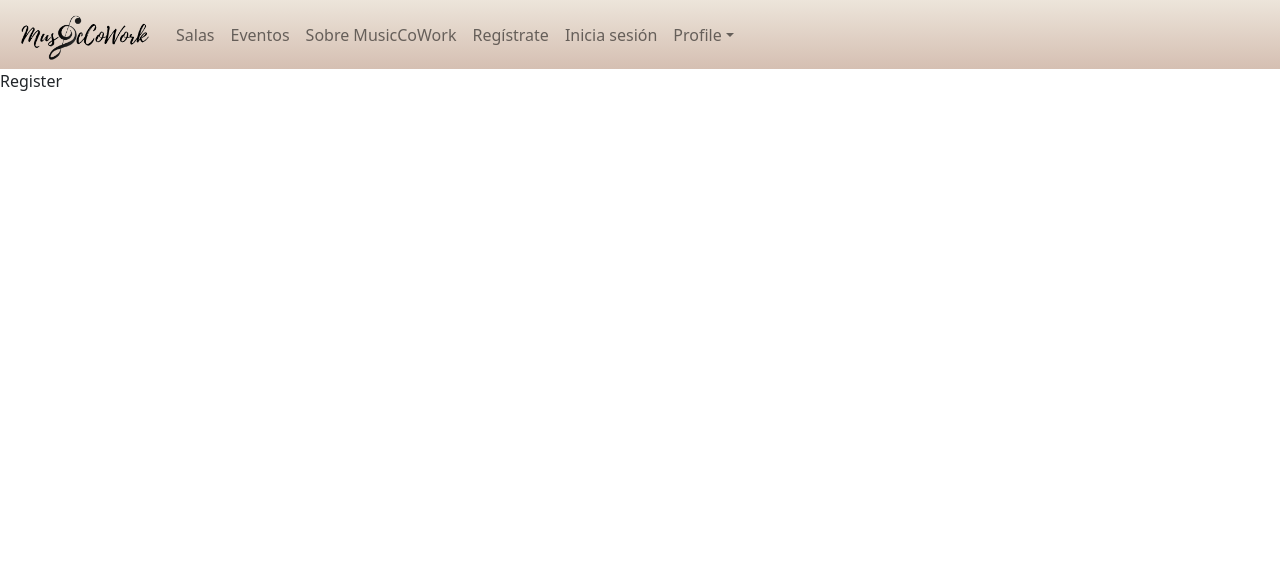
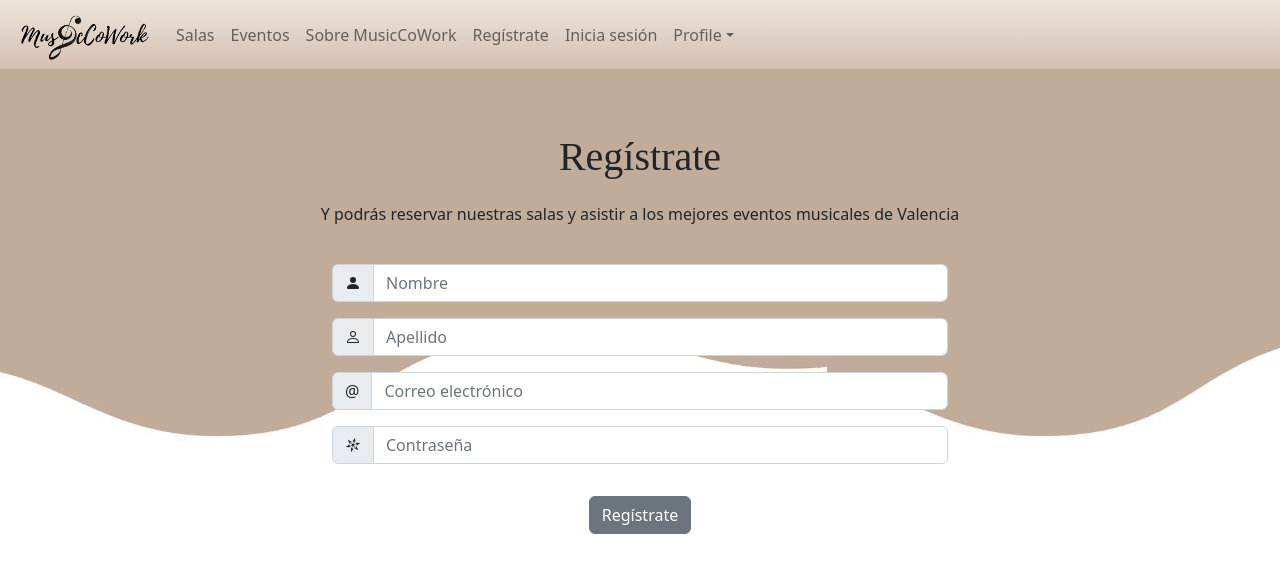
Before and after one commit to Ainamoreno/PF_MusicCoWork_front, a React (Create React App) app: page /register in a window 1280 px wide. Shown: the top 572 px of the page. Built offline with nearby package versions, Linux system fonts and the light colour scheme.

Commit message:
Maquetación de la pantalla register y login

```diff
--- a/src/containers/Login/Login.jsx
+++ b/src/containers/Login/Login.jsx
@@ -1,8 +1,54 @@
 import React from 'react'
+import { Button, Col, Container, Form, InputGroup, Row } from "react-bootstrap";
+import "./Login.scss";
 
+import { GiBeveledStar } from "react-icons/gi";
+import { BsFillPersonFill } from "react-icons/bs";
+import { BsPerson } from "react-icons/bs";
 function Login() {
   return (
-    <div>Login</div>
+    <Container fluid className="containerLogin">
+    <Row className="pt-5">
+      <Col className=" pt-3 d-flex justify-content-center">
+        <div className=" d-flex justify-content-center align-items-center flex-column">
+          <h1 className=" d-flex justify-content-center align-items-center titleConatinerLogin tracking-in-contract-bck">
+            Iniciar sesión
+          </h1>
+          <h6 className="mt-3">
+            Y podrás reservar nuestras salas y asistir a los mejores eventos
+            musicales de Valencia
+          </h6>
+        </div>
+      </Col>
+    </Row>
+    <Row className=" pt-3 d-flex justify-content-center">
+      <Col md={6} className=" pt-3 d-flex justify-content-center flex-column">
+        <InputGroup className="mb-3 ">
+          <InputGroup.Text id="basic-addon1">@</InputGroup.Text>
+          <Form.Control
+            type="email"
+            placeholder="Correo electrónico"
+            aria-label="e-mail"
+            aria-describedby="basic-addon1"
+          />
+        </InputGroup>
+        <InputGroup className="mb-3 ">
+          <InputGroup.Text id="basic-addon1"><GiBeveledStar/></InputGroup.Text>
+          <Form.Control
+            type="password"
+            placeholder="Contraseña"
+            aria-label="password"
+            aria-describedby="basic-addon1"
+          />
+        </InputGroup>
+      </Col>
+    </Row>
+    <Row>
+      <Col className=" mt-3 d-flex justify-content-center">
+      <Button variant="secondary">Iniciar sesión</Button>
+      </Col>
+    </Row>
+  </Container>
   )
 }
 
--- /dev/null
+++ b/src/containers/Login/Login.scss
@@ -0,0 +1,9 @@
+.containerLogin{
+
+    background-image: url('./../../img/perfil.jpg');
+    background-size: contain;
+}
+
+.titleConatinerLogin{
+    font-family: Copperplate Gothic Light;
+}
--- a/src/containers/Register/Register.jsx
+++ b/src/containers/Register/Register.jsx
@@ -1,9 +1,73 @@
-import React from 'react'
+import React from "react";
+import { Button, Col, Container, Form, InputGroup, Row } from "react-bootstrap";
+import "./Register.scss";
 
+import { GiBeveledStar } from "react-icons/gi";
+import { BsFillPersonFill } from "react-icons/bs";
+import { BsPerson } from "react-icons/bs";
 function Register() {
   return (
-    <div>Register</div>
-  )
+    <Container fluid className="containerRegister">
+      <Row className="pt-5">
+        <Col className=" pt-3 d-flex justify-content-center">
+          <div className=" d-flex justify-content-center align-items-center flex-column">
+            <h1 className=" d-flex justify-content-center align-items-center titleConatinerRegister tracking-in-contract-bck">
+              Regístrate
+            </h1>
+            <h6 className="mt-3">
+              Y podrás reservar nuestras salas y asistir a los mejores eventos
+              musicales de Valencia
+            </h6>
+          </div>
+        </Col>
+      </Row>
+      <Row className=" pt-3 d-flex justify-content-center">
+        <Col md={6} className=" pt-3 d-flex justify-content-center flex-column">
+          <InputGroup className="pb-3 ">
+            <InputGroup.Text id="basic-addon1"><BsFillPersonFill/></InputGroup.Text>
+            <Form.Control
+              type="text"
+              placeholder="Nombre"
+              aria-label="name"
+              aria-describedby="basic-addon1"
+            />
+          </InputGroup>
+          <InputGroup className="mb-3 ">
+            <InputGroup.Text id="basic-addon1"><BsPerson/></InputGroup.Text>
+            <Form.Control
+              type="text"
+              placeholder="Apellido"
+              aria-label="surname"
+              aria-describedby="basic-addon1"
+            />
+          </InputGroup>
+          <InputGroup className="mb-3 ">
+            <InputGroup.Text id="basic-addon1">@</InputGroup.Text>
+            <Form.Control
+              type="email"
+              placeholder="Correo electrónico"
+              aria-label="e-mail"
+              aria-describedby="basic-addon1"
+            />
+          </InputGroup>
+          <InputGroup className="mb-3 ">
+            <InputGroup.Text id="basic-addon1"><GiBeveledStar/></InputGroup.Text>
+            <Form.Control
+              type="password"
+              placeholder="Contraseña"
+              aria-label="password"
+              aria-describedby="basic-addon1"
+            />
+          </InputGroup>
+        </Col>
+      </Row>
+      <Row>
+        <Col className=" mt-3 d-flex justify-content-center">
+        <Button variant="secondary">Regístrate</Button>
+        </Col>
+      </Row>
+    </Container>
+  );
 }
 
-export default Register
+export default Register;
--- /dev/null
+++ b/src/containers/Register/Register.scss
@@ -0,0 +1,9 @@
+.containerRegister{
+
+    background-image: url('./../../img/perfil.jpg');
+    background-size: contain;
+}
+
+.titleConatinerRegister{
+    font-family: Copperplate Gothic Light;
+}
```
Also changed, not shown: src/img/perfil.jpg.
